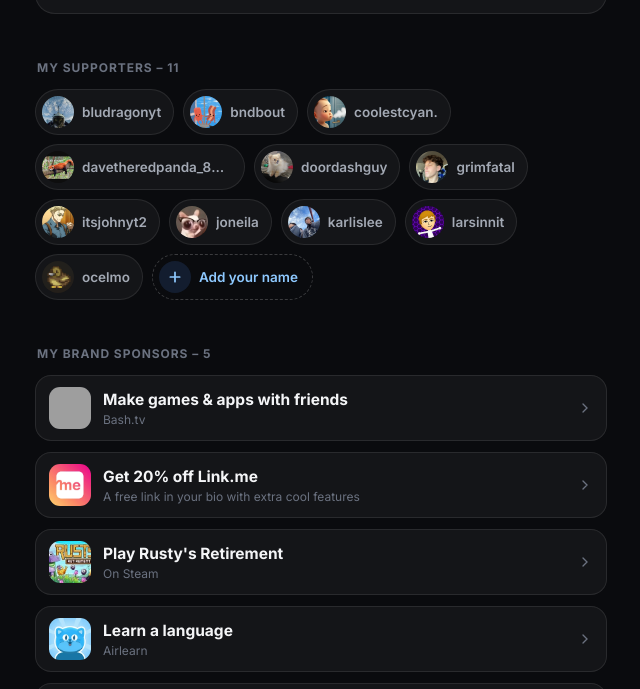
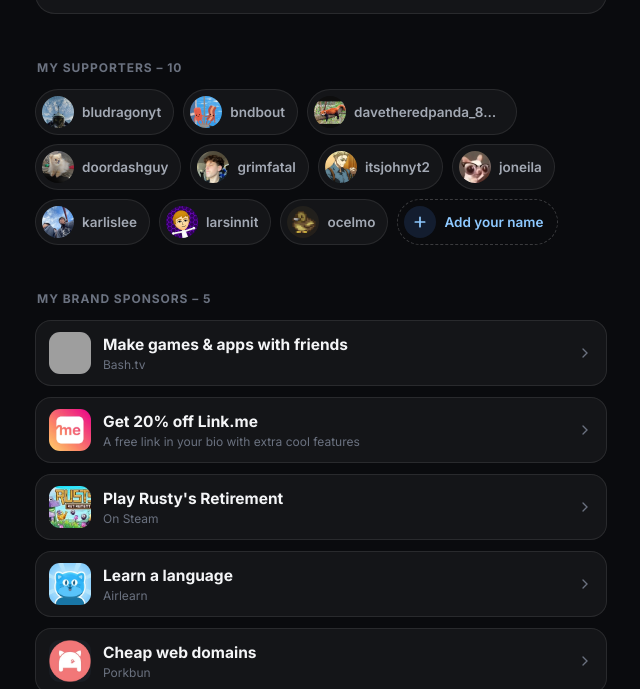
Before and after one commit to josiahbout/chubbitz-homepage, a plain HTML site: page index.html in a window 1280 px wide. Shown: the part 1197-1886 px from the top of the page, without its empty margins (319-959 px from the left). Drawn offline with Linux system fonts and the light colour scheme; grey boxes are pictures that could not be loaded.

Commit message:
Update the supporters (2026-11-14)

```diff
--- a/index.html
+++ b/index.html
@@ -1212,7 +1212,7 @@
   <!-- supporters:start -->
   <!-- Written by scripts/sync-supporters.pl. Edits between the markers are overwritten. -->
   <section class="section supporters-section" aria-labelledby="supporters-title">
-    <div class="section-head"><span class="section-title" id="supporters-title">My Supporters &ndash; 11</span></div>
+    <div class="section-head"><span class="section-title" id="supporters-title">My Supporters &ndash; 10</span></div>
     <ul class="supporters">
       <li class="supporter">
         <img class="supporter-pic" loading="lazy" decoding="async" width="64" height="64"
@@ -1223,11 +1223,6 @@
         <img class="supporter-pic" loading="lazy" decoding="async" width="64" height="64"
              src="/media/supporters/1542639900334096467.png" alt="">
         <span class="supporter-name">bndbout</span>
-      </li>
-      <li class="supporter">
-        <img class="supporter-pic" loading="lazy" decoding="async" width="64" height="64"
-             src="/media/supporters/1529272892385263759.png" alt="">
-        <span class="supporter-name">coolestcyan.</span>
       </li>
       <li class="supporter">
         <img class="supporter-pic" loading="lazy" decoding="async" width="64" height="64"
```
Also changed, not shown: data/supporters.json (+3 -9 lines), support/index.html (+1 -6 lines), media/supporters/1529272892385263759.png (deleted).
